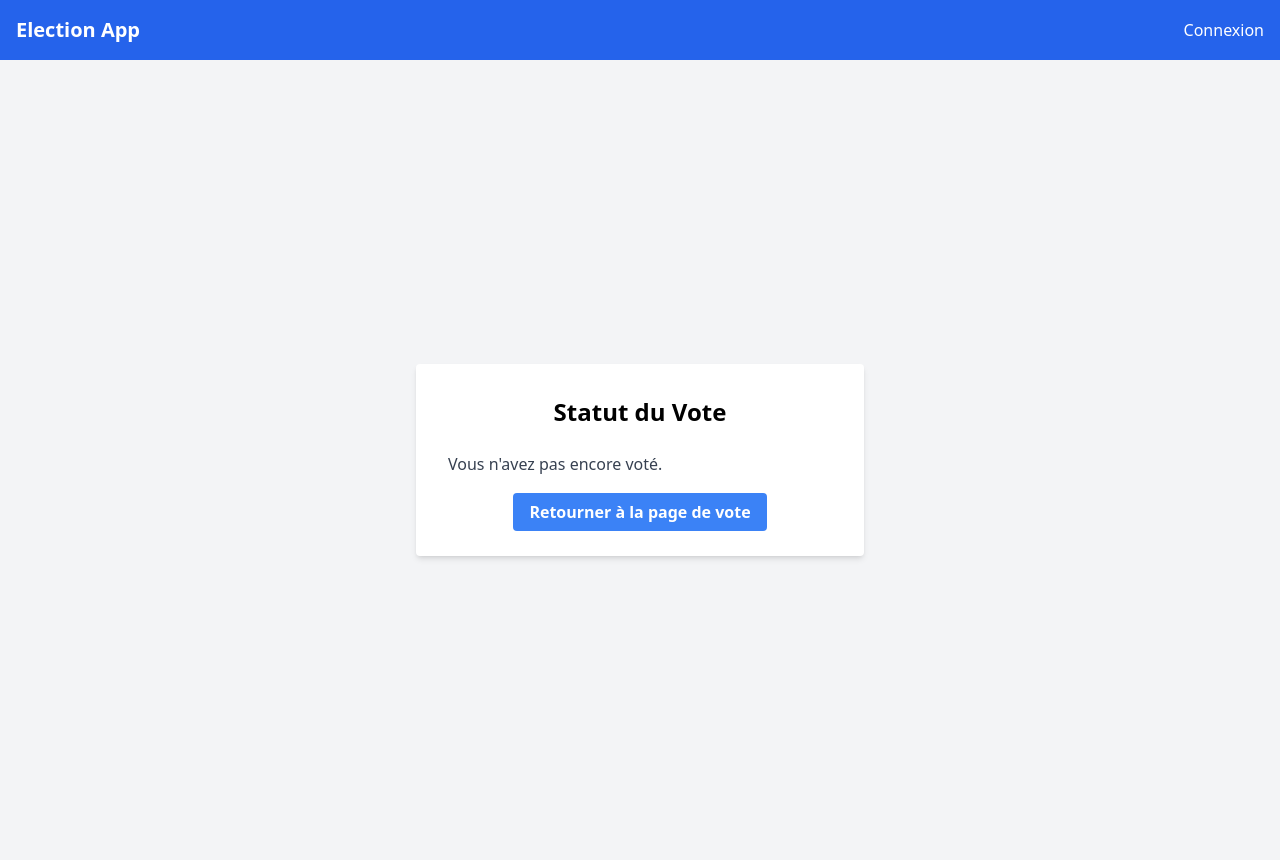
After one commit to ThePerformer0/Election_app, a Django app: template election_project/vote/templates/vote/vote_status.html in a window 1280 px wide. The commit adds this page. Run offline with Django 4.2, Linux system fonts and the light colour scheme; the template is opened without the code that fills it, so the values that code supplies are empty; some libraries are stand-ins or nearby versions.

Commit message:
vote status added

```diff
--- a/election_project/vote/templates/vote/base.html
+++ b/election_project/vote/templates/vote/base.html
@@ -7,6 +7,18 @@
     {% block extra_head %}{% endblock %}
 </head>
 <body class="bg-gray-100">
+    <nav class="bg-blue-600 p-4 text-white">
+        <div class="container mx-auto flex justify-between items-center">
+            <a href="{% url 'vote_page' %}" class="text-xl font-bold">Election App</a>
+            <div>
+                {% if user.is_authenticated %}
+                <a href="{% url 'logout_view' %}" class="ml-4">Déconnexion</a>
+                {% else %}
+                <a href="{% url 'login_view' %}" class="ml-4">Connexion</a>
+                {% endif %}
+            </div>
+        </div>
+    </nav>
     {% block content %}{% endblock %}
 </body>
 </html>
--- a/election_project/vote/templates/vote/vote.html
+++ b/election_project/vote/templates/vote/vote.html
@@ -15,7 +15,7 @@
             <p class="text-gray-700">{{ candidat.slogan }}</p>
             <form method="post" action="{% url 'vote_page' %}">
                 {% csrf_token %}
-                <input type="hidden" name="candidat" value="{{ candidat.id }}">
+                <input type="hidden" name="candidat_matricule" value="{{ candidat.etudiant.matricule }}">
                 <button type="submit" class="mt-4 bg-blue-500 hover:bg-blue-700 text-white font-bold py-2 px-4 rounded focus:outline-none focus:shadow-outline">
                     Je vote pour
                 </button>
--- /dev/null
+++ b/election_project/vote/templates/vote/vote_status.html
@@ -0,0 +1,26 @@
+{% extends "vote/base.html" %}
+
+{% block title %}Statut du Vote{% endblock %}
+
+{% block content %}
+<div class="min-h-screen flex items-center justify-center">
+    <div class="bg-white p-8 rounded shadow-md w-full max-w-md">
+        <h2 class="text-2xl font-bold mb-6 text-center">Statut du Vote</h2>
+        {% if vote %}
+            <p class="text-gray-700 mb-4">Vous avez voté pour :</p>
+            <div class="bg-gray-100 p-4 rounded-lg shadow-md">
+                {% if vote.candidat.photo %}
+                    <img src="{{ vote.candidat.photo.url }}" alt="Photo de {{ vote.candidat.etudiant.nom }}" class="w-full h-48 object-cover rounded-t-lg mb-4">
+                {% endif %}
+                <h3 class="text-xl font-bold">{{ vote.candidat.etudiant.nom }}</h3>
+                <p class="text-gray-700">{{ vote.candidat.slogan }}</p>
+            </div>
+        {% else %}
+            <p class="text-gray-700">Vous n'avez pas encore voté.</p>
+            <div class="mt-6 text-center">
+                <a href="{% url 'vote_page' %}" class="bg-blue-500 hover:bg-blue-700 text-white font-bold py-2 px-4 rounded focus:outline-none focus:shadow-outline">Retourner à la page de vote</a>
+            </div>
+        {% endif %}
+    </div>
+</div>
+{% endblock %}
--- a/election_project/vote/urls.py
+++ b/election_project/vote/urls.py
@@ -6,4 +6,5 @@ urlpatterns = [
     path('vote/', views.vote_view, name='vote_page'),
     path('vote/status/', views.vote_status, name='vote_status'),
     path('admin-panel/', views.admin_panel, name='admin_panel'),
+    path('logout/', views.logout_view, name='logout_view'),
 ]
```
Also changed, not shown: election_project/vote/views.py (+16 -9 lines).
